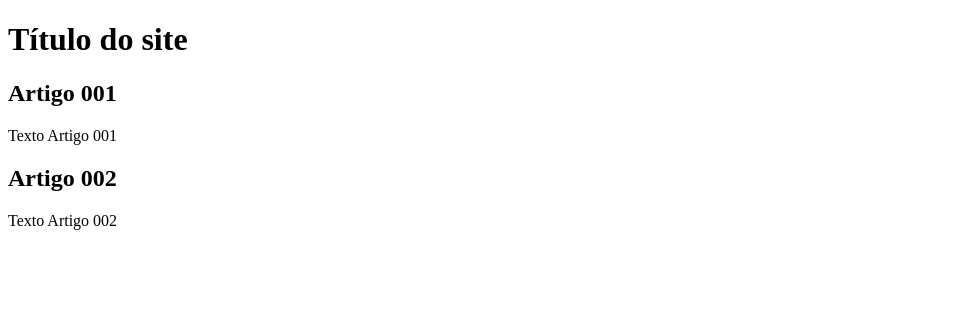
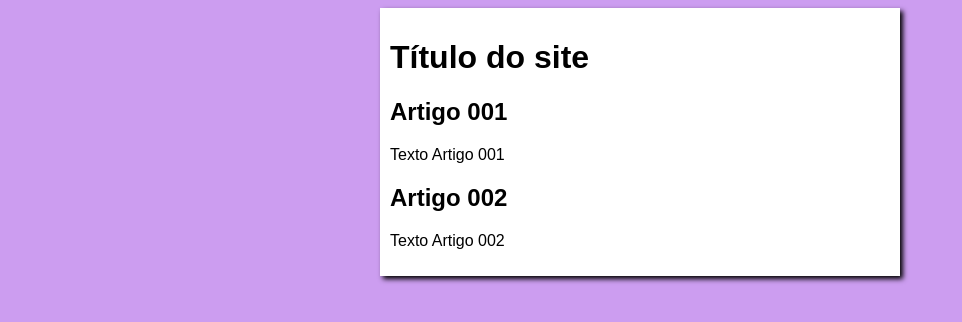
Before and after one commit to herikramos/projeto-site, a plain HTML site: page index.html in a window 1280 px wide. Shown: the whole page, without its empty margins (0-962 px from the left). Drawn offline with Linux system fonts and the light colour scheme.

Commit message:
iniciei o design

```diff
--- /dev/null
+++ b/estilos/style.css
@@ -0,0 +1,15 @@
+* {
+  font-family: Arial, Helvetica, sans-serif;
+}
+body {
+  background-color: rgb(204, 157, 240);
+
+}
+
+main {
+  background-color: white;
+  width: 500px;
+  margin: auto;
+  padding: 10px;
+  box-shadow: 3px 3px 5px rgb(0, 0, 0,473);
+}
--- a/index.html
+++ b/index.html
@@ -5,6 +5,7 @@
   <meta http-equiv="X-UA-Compatible" content="IE=edge">
   <meta name="viewport" content="width=device-width, initial-scale=1.0">
   <title>Título do site</title>
+  <link rel="stylesheet" href="estilos/style.css">
 </head>
 <body>
   <main>
```
